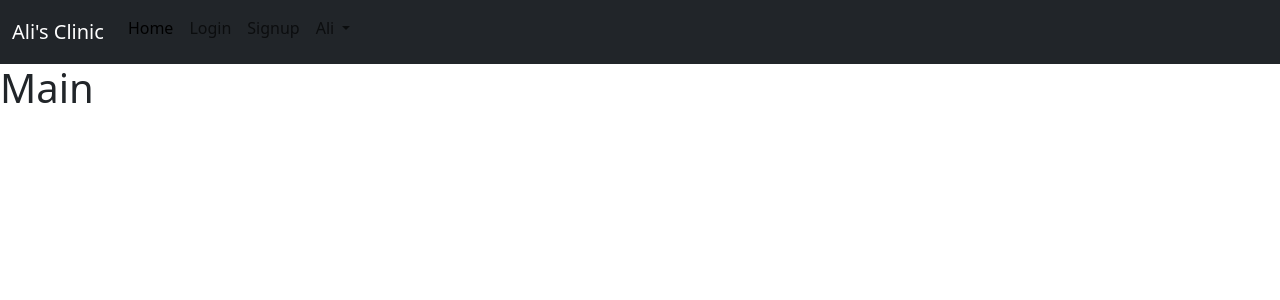
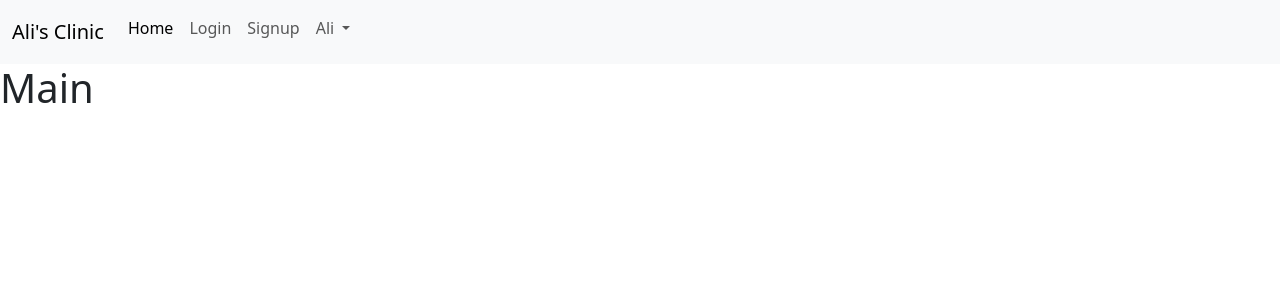
Before and after one commit to afy861345/ALI, a Django app: page /main/ in a window 1280 px wide. Shown: the top 300 px of the page. Run offline with Django 5.2, Linux system fonts and the light colour scheme; some libraries are stand-ins or nearby versions.

Commit message:
initial commit

```diff
--- a/templates/navbar.html
+++ b/templates/navbar.html
@@ -1,8 +1,8 @@
-<nav class="navbar navbar-expand-lg bg-dark">
+<nav class="navbar navbar-expand-lg bg-body-tertiary">
     <div class="container-fluid">
-      <a class="navbar-brand text-bg-dark" href="#">Ali's Clinic</a>
-      <button class="navbar-toggler" type="button" data-bs-toggle="collapse" data-bs-target="#navbarSupportedContent" aria-controls="navbarSupportedContent">
-        <span class="navbar-toggler-icon icon-bg-dark"></span>
+      <a class="navbar-brand" href="#">Ali's Clinic</a>
+      <button class="navbar-toggler" type="button" data-bs-toggle="collapse" data-bs-target="#navbarSupportedContent" aria-controls="navbarSupportedContent" aria-expanded="false" >
+        <span class="navbar-toggler-icon"></span>
       </button>
       <div class="collapse navbar-collapse" id="navbarSupportedContent">
         <ul class="navbar-nav mb-2">
```
